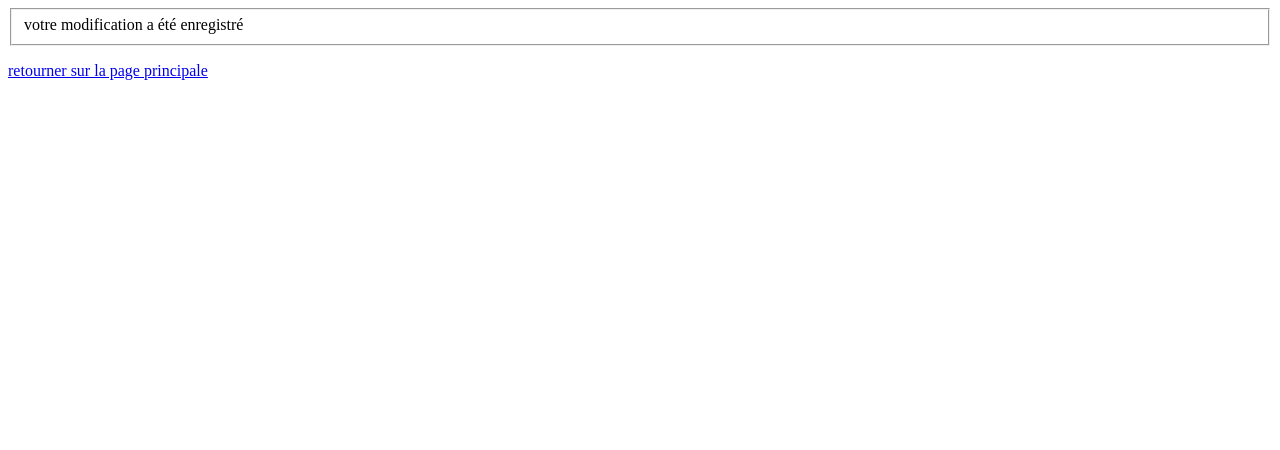
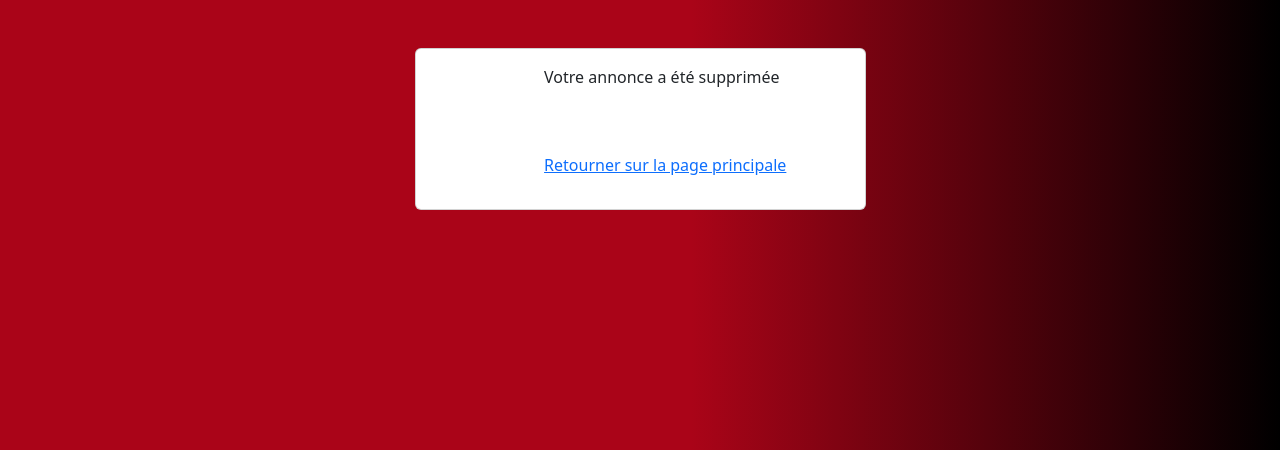
Before and after one commit to Wildrey237/ECE_WEB, a PHP site: page /views/good.html in a window 1280 px wide. Shown: the top 450 px of the page. Run offline with PHP 8.4, Linux system fonts and the light colour scheme.

Commit message:
push style fini

```diff
--- a/modele/delete_annonce.php
+++ b/modele/delete_annonce.php
@@ -10,7 +10,7 @@ function DoTable($id){
     /*var_dump($annonce); */
     foreach ($annonce as $select){
         echo "<tr>
-                   <td> <input type='radio' name='choixAnnonce' value ='{$select["id_Annonce"]}'> </td> <td>{$select["nom_annonce"]} </td> <td>{$select["detail"]} </td>
+                   <td> <input type='radio' name='choixAnnonce' value ='{$select["id_Annonce"]}'> </td> <td>{$select["nom_annonce"]} </td>
              </tr>";
 
     }
--- a/views/form_create_annonce.php
+++ b/views/form_create_annonce.php
@@ -75,7 +75,8 @@
                             </div><br>
                             <div class="form-group mb-3">
                                 <input style="margin-left: 41%; height: 50px; width: 120px; font-size: 20px;" class="btn btn-primary" type="submit" value="Valider">
-                            </div>
+                            </div><br>
+                            <p><a href="../index.php" style="margin-left: 27%;"> Retourner sur la page principale</a></p>
                         </div>
                     </div>
                 </div>
@@ -106,6 +107,7 @@
     <input type ="text" name="media" placeholder="image"><br><br>
     <input class="button-submit" type="submit" value="Valider">-->
 </form>
+
 <br><br><br>
 <P style="margin-left: 40.5%; color: black">&copy;WERJ 2022|Powered by Groupe 1 Bachelor 2 ECE</P>
 </body>
--- a/views/good.html
+++ b/views/good.html
@@ -2,12 +2,44 @@
 <html lang="fr">
 <head>
     <meta charset="UTF-8">
+    <link href="https://cdn.jsdelivr.net/npm/bootstrap@5.2.2/dist/css/bootstrap.min.css" rel="stylesheet" integrity="sha384-Zenh87qX5JnK2Jl0vWa8Ck2rdkQ2Bzep5IDxbcnCeuOxjzrPF/et3URy9Bv1WTRi" crossorigin="anonymous">
     <title>Bonne Modification</title>
+    <style>
+        body {
+            background-image: linear-gradient(90deg, rgba(170,4,24,1) 54%, rgba(0,0,0,1) 100%);
+        }
+    </style>
 </head>
 <body>
+    <form action="">
+
+    <div class="container mt-5">
+        <div class="row">
+            <div class="col-sm-5 m-auto">
+                <div class="card">
+                    <div class="card-body">
+                        <div class="form-group mb-3">
+                            <div class="input-group input-group mb-3 w-100 flex-nowrap">
+                                <span class="text-dark" style="padding-left: 27%;">Votre annonce a été supprimée</span>
+                            </div>
+                            <br><br>
+                            <p><a href="../index.php" style="margin-left: 27%;"> Retourner sur la page principale</a></p>
+                        </div>
+                    </div>
+                </div>
+            </div>
+        </div>
+    </div>
+</form>
+
+
+
+
+    <!--
+
     <fieldset>
-        votre modification a été enregistré
-    </fieldset>
-<p><a href="../index.php"> retourner sur la page principale</a></p>
+        Votre modification a été enregistré
+    </fieldset>-->
+
 </body>
 </html>
```
Also changed, not shown: views/checkboxDelAnnonce.php (+8 -2 lines).
